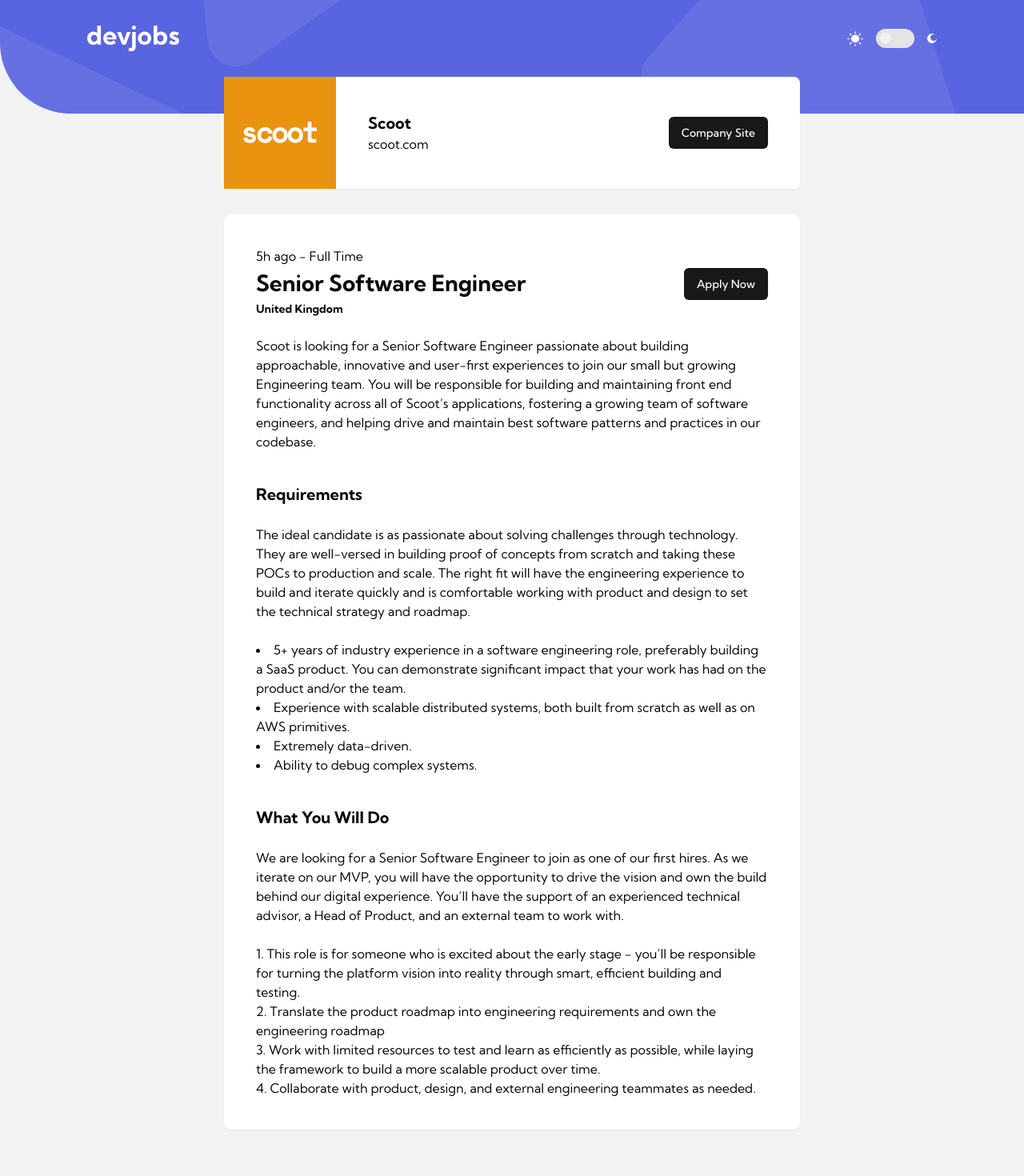
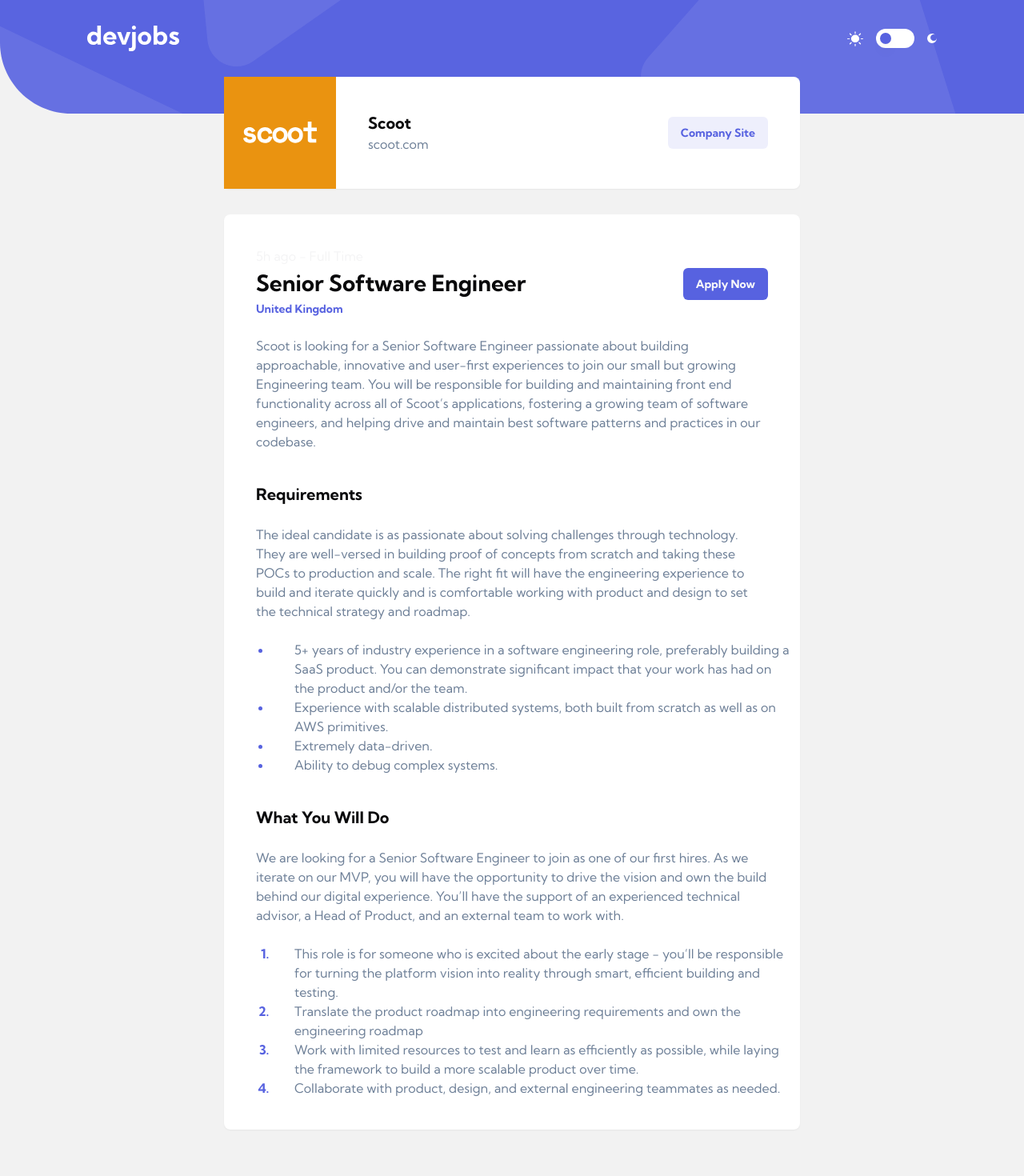
Before and after one commit to linhnvh15vn/devjobs-web-app, a Next.js app: page /jobs/1 in a window 1280 px wide. Shown: the top 1470 px of the page at 80% size. Built offline with nearby package versions, Linux system fonts and the light colour scheme; data requests are answered from the project's data file.

Commit message:
style: change base color

```diff
--- a/src/app/globals.css
+++ b/src/app/globals.css
@@ -5,7 +5,7 @@
 @layer base {
   :root {
     --background: 0 0% 95%;
-    --foreground: 240 10% 3.9%;
+    --foreground: 219 29% 14%;
 
     --card: 0 0% 100%;
     --card-foreground: 240 10% 3.9%;
@@ -13,14 +13,15 @@
     --popover: 0 0% 100%;
     --popover-foreground: 240 10% 3.9%;
 
-    --primary: 240 5.9% 10%;
+    --primary: 235 69% 61%;
     --primary-foreground: 0 0% 98%;
+    --primary-hover: 235 82% 77%;
 
     --secondary: 240 4.8% 95.9%;
-    --secondary-foreground: 240 5.9% 10%;
+    --secondary-foreground: 235 69% 61%;
 
     --muted: 240 4.8% 95.9%;
-    --muted-foreground: 240 3.8% 46.1%;
+    --muted-foreground: 214 17% 51%;
 
     --accent: 240 4.8% 95.9%;
     --accent-foreground: 240 5.9% 10%;
@@ -52,7 +53,7 @@
     --secondary-foreground: 0 0% 98%;
 
     --muted: 240 3.7% 15.9%;
-    --muted-foreground: 240 5% 64.9%;
+    --muted-foreground: 212 23% 69%;
 
     --accent: 240 3.7% 15.9%;
     --accent-foreground: 0 0% 98%;
--- a/src/app/jobs/[id]/page.tsx
+++ b/src/app/jobs/[id]/page.tsx
@@ -28,7 +28,6 @@
   return response.json() as Promise<Job>;
 };
 
-// fix later
 export default async function Page({ params }: Props) {
   const job = await fetchJobDetail(params.id);
 
@@ -51,10 +50,14 @@
           </CardHeader>
           <CardContent className="flex-1 text-center md:p-0 md:text-left">
             <h3>{job.company}</h3>
-            <p>scoot.com</p>
+            <p className="text-muted-foreground">scoot.com</p>
           </CardContent>
           <CardFooter className="flex justify-center md:p-0 md:pr-10">
-            <Link href="/" className={buttonVariants({ variant: 'default' })}>
+            <Link
+              href={job.website}
+              target="_blank"
+              className={buttonVariants({ variant: 'secondary' })}
+            >
               Company Site
             </Link>
           </CardFooter>
@@ -63,14 +66,14 @@
         <Card className="md:p-4">
           <CardHeader className="flex items-start justify-between gap-12 md:flex-row md:items-center">
             <div className="space-y-2">
-              <p>
+              <p className="text-muted">
                 {job.postedAt} - {job.contract}
               </p>
               <h1 className="text-xl md:text-[28px]">{job.position}</h1>
-              <h4>{job.location}</h4>
+              <h4 className="text-primary">{job.location}</h4>
             </div>
             <Link
-              href="/"
+              href={job.apply}
               className={cn(
                 'w-full md:w-fit',
                 buttonVariants({ variant: 'default' }),
@@ -80,23 +83,37 @@
             </Link>
           </CardHeader>
           <CardContent className="space-y-10">
-            <p>{job.description}</p>
+            <p className="text-muted-foreground">{job.description}</p>
 
             <div className="space-y-6">
               <h3>Requirements</h3>
-              <p>{job.requirements.content}</p>
-              <ul className="list-inside list-disc">
+              <p className="text-muted-foreground">
+                {job.requirements.content}
+              </p>
+              <ul className="ml-5 list-disc">
                 {job?.requirements?.items.map((item) => (
-                  <li key={item}>{item}</li>
+                  <li
+                    key={item}
+                    className="list text-muted-foreground marker:text-primary"
+                  >
+                    <span className="relative left-7">{item}</span>
+                  </li>
                 ))}
               </ul>
             </div>
 
             <div className="space-y-6">
               <h3>What You Will Do</h3>
-              <p>{job?.role?.content}</p>
-              <ul className="list-inside list-decimal">
-                {job?.role?.items.map((item) => <li key={item}>{item}</li>)}
+              <p className="text-muted-foreground">{job?.role?.content}</p>
+              <ul className="ml-5 list-decimal">
+                {job.role.items.map((item) => (
+                  <li
+                    key={item}
+                    className="text-muted-foreground marker:font-bold marker:text-primary"
+                  >
+                    <span className="relative left-7">{item}</span>
+                  </li>
+                ))}
               </ul>
             </div>
           </CardContent>
@@ -110,7 +127,7 @@
               <p>So Digital Inc.</p>
             </div>
             <Link
-              href="/"
+              href={job.apply}
               className={cn(
                 'w-full md:w-fit',
                 buttonVariants({ variant: 'default' }),
--- a/src/components/header.tsx
+++ b/src/components/header.tsx
@@ -1,23 +1,22 @@
 import React from 'react';
 
 import Image from 'next/image';
+import Link from 'next/link';
 
 import ModeToggle from '@/components/mode-toggle';
 
-interface Props {
-  // Add your component props here
-}
-
-export default function Header(props: Props) {
+export default function Header() {
   return (
     <header>
       <div className="container flex items-center justify-between py-8">
+        <Link href="/">
           <Image
             src="/assets/desktop/logo.svg"
             width="115"
             height="32"
             alt="logo"
           />
+        </Link>
         <ModeToggle />
       </div>
     </header>
--- a/src/components/job/job-card.tsx
+++ b/src/components/job/job-card.tsx
@@ -35,15 +35,15 @@
       </CardHeader>
 
       <CardContent>
-        <p>
+        <p className="text-muted-foreground">
           {job.postedAt} - {job.contract}
         </p>
         <h3>{job.position}</h3>
-        <p>{job.company}</p>
+        <p className="text-muted-foreground">{job.company}</p>
       </CardContent>
 
       <CardFooter>
-        <h4>{job.location}</h4>
+        <h4 className="text-primary">{job.location}</h4>
       </CardFooter>
     </Card>
   );
--- a/src/components/ui/button.tsx
+++ b/src/components/ui/button.tsx
@@ -1,56 +1,57 @@
-import * as React from "react"
-import { Slot } from "@radix-ui/react-slot"
-import { cva, type VariantProps } from "class-variance-authority"
+import * as React from 'react';
 
-import { cn } from "@/lib/utils"
+import { Slot } from '@radix-ui/react-slot';
+import { cva, type VariantProps } from 'class-variance-authority';
+
+import { cn } from '@/lib/utils';
 
 const buttonVariants = cva(
-  "inline-flex items-center justify-center whitespace-nowrap rounded-md text-sm font-medium ring-offset-background transition-colors focus-visible:outline-none focus-visible:ring-2 focus-visible:ring-ring focus-visible:ring-offset-2 disabled:pointer-events-none disabled:opacity-50",
+  'inline-flex items-center justify-center whitespace-nowrap rounded-md text-sm font-bold ring-offset-background transition-colors focus-visible:outline-none focus-visible:ring-2 focus-visible:ring-ring focus-visible:ring-offset-2 disabled:pointer-events-none disabled:opacity-50',
   {
     variants: {
       variant: {
-        default: "bg-primary text-primary-foreground hover:bg-primary/90",
+        default: 'bg-primary text-primary-foreground hover:bg-primary-hover',
         destructive:
-          "bg-destructive text-destructive-foreground hover:bg-destructive/90",
+          'bg-destructive text-destructive-foreground hover:bg-destructive/90',
         outline:
-          "border border-input bg-background hover:bg-accent hover:text-accent-foreground",
+          'border border-input bg-background hover:bg-accent hover:text-accent-foreground',
         secondary:
-          "bg-secondary text-secondary-foreground hover:bg-secondary/80",
-        ghost: "hover:bg-accent hover:text-accent-foreground",
-        link: "text-primary underline-offset-4 hover:underline",
+          'bg-primary/10 text-secondary-foreground hover:bg-primary/35',
+        ghost: 'hover:bg-accent hover:text-accent-foreground',
+        link: 'text-primary underline-offset-4 hover:underline',
       },
       size: {
-        default: "h-10 px-4 py-2",
-        sm: "h-9 rounded-md px-3",
-        lg: "h-11 rounded-md px-8",
-        icon: "h-10 w-10",
+        default: 'h-10 px-4 py-2',
+        sm: 'h-9 rounded-md px-3',
+        lg: 'h-11 rounded-md px-8',
+        icon: 'h-10 w-10',
       },
     },
     defaultVariants: {
-      variant: "default",
-      size: "default",
+      variant: 'default',
+      size: 'default',
     },
-  }
-)
+  },
+);
 
 export interface ButtonProps
   extends React.ButtonHTMLAttributes<HTMLButtonElement>,
     VariantProps<typeof buttonVariants> {
-  asChild?: boolean
+  asChild?: boolean;
 }
 
 const Button = React.forwardRef<HTMLButtonElement, ButtonProps>(
   ({ className, variant, size, asChild = false, ...props }, ref) => {
-    const Comp = asChild ? Slot : "button"
+    const Comp = asChild ? Slot : 'button';
     return (
       <Comp
         className={cn(buttonVariants({ variant, size, className }))}
         ref={ref}
         {...props}
       />
-    )
-  }
-)
-Button.displayName = "Button"
+    );
+  },
+);
+Button.displayName = 'Button';
 
-export { Button, buttonVariants }
+export { Button, buttonVariants };
--- a/src/components/ui/switch.tsx
+++ b/src/components/ui/switch.tsx
@@ -12,7 +12,7 @@
 >(({ className, ...props }, ref) => (
   <SwitchPrimitives.Root
     className={cn(
-      'peer inline-flex h-6 w-12 shrink-0 cursor-pointer items-center rounded-full border-[5px] border-transparent transition-colors focus-visible:outline-none focus-visible:ring-2 focus-visible:ring-ring focus-visible:ring-offset-2 focus-visible:ring-offset-background disabled:cursor-not-allowed disabled:opacity-50 data-[state=checked]:bg-primary data-[state=unchecked]:bg-input',
+      'peer inline-flex h-6 w-12 shrink-0 cursor-pointer items-center rounded-full border-[5px] border-transparent bg-white transition-colors focus-visible:outline-none focus-visible:ring-2 focus-visible:ring-ring focus-visible:ring-offset-2 focus-visible:ring-offset-background disabled:cursor-not-allowed disabled:opacity-50',
       className,
     )}
     {...props}
@@ -20,7 +20,7 @@
   >
     <SwitchPrimitives.Thumb
       className={cn(
-        'pointer-events-none block h-3.5 w-3.5 rounded-full bg-background shadow-lg ring-0 transition-transform data-[state=checked]:translate-x-5 data-[state=unchecked]:translate-x-0',
+        'pointer-events-none block h-3.5 w-3.5 rounded-full bg-primary shadow-lg ring-0 transition-transform data-[state=checked]:translate-x-6 data-[state=unchecked]:translate-x-0',
       )}
     />
   </SwitchPrimitives.Root>
--- a/tailwind.config.ts
+++ b/tailwind.config.ts
@@ -41,6 +41,7 @@
         primary: {
           DEFAULT: 'hsl(var(--primary))',
           foreground: 'hsl(var(--primary-foreground))',
+          hover: 'hsl(var(--primary-hover))',
         },
         secondary: {
           DEFAULT: 'hsl(var(--secondary))',
```
Lines whose indentation alone changed are shown as unchanged.
